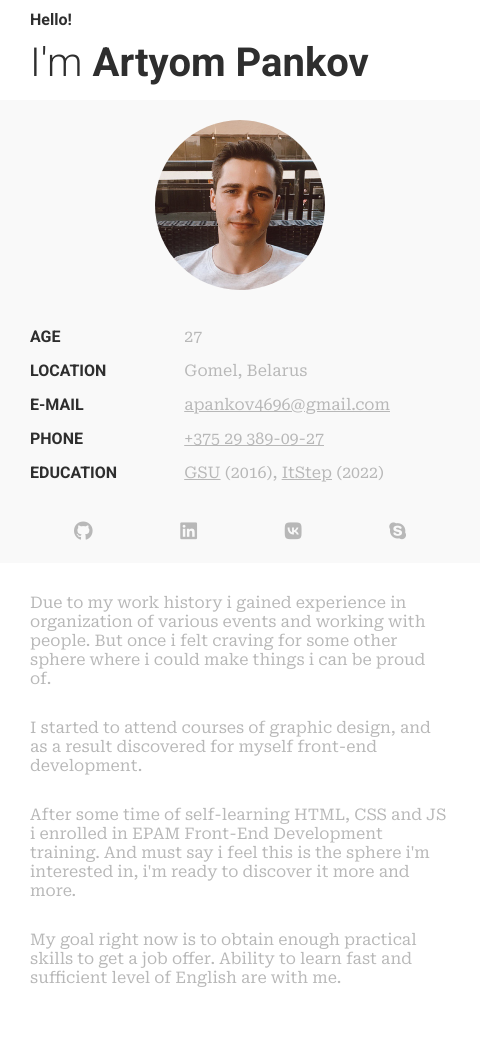
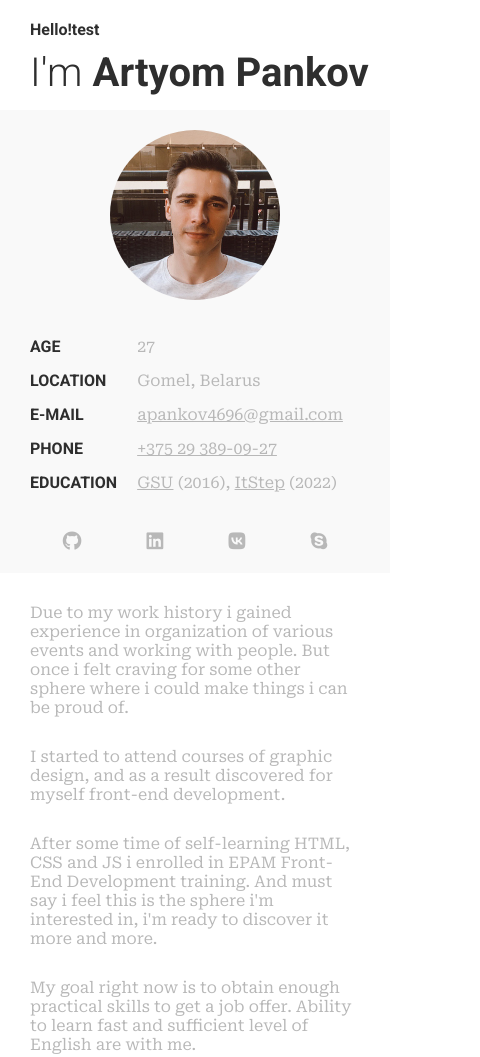
Before and after one commit to avpankov/EPAM_JS_lab_Resume, a website: page index.html in a window 390 px wide. Shown: the whole page, 480 px wide, since content can reach past the window. Before the commit the page ends 987 px from the top, so only its background shows below. Drawn offline with Linux system fonts and the light colour scheme.

Commit message:
Added changes

```diff
--- a/index.html
+++ b/index.html
@@ -48,7 +48,7 @@
         </aside>
         <section>
             <div class="greeting">
-                <h4>Hello!</h4>
+                <h4>Hello!test</h4>
                 <h1><span>I'm</span> Artyom Pankov</h1>
                 <hr>
             </div>
--- a/style.scss
+++ b/style.scss
@@ -117,19 +117,23 @@ body {
     }
 }
 
-@media (max-width: 480px){
+@media screen and (max-width: 480px){
+
     body {
         display: block;
         width: 100%;
+        height: 100%;
         overflow-x: hidden;
+
         main {
             display: block;
-            width: 480px;
+            width: 100%;
+
             margin: auto;
             border-radius: 0%;
             box-shadow: none;
             aside {
-                margin: 100px 0 0 0;
+                margin: 110px 0 0 0;
                 width: 100%;
                 border-radius: 0%;
                 padding: 0 30px;
@@ -139,7 +143,7 @@ body {
                     justify-content: space-between;
                     .info__headings {
                         h4 {
-                            margin: 20px 0;
+                            margin: 20px 20px 20px 0;
                         }
                     }
                     .info__content {
@@ -148,17 +152,18 @@ body {
 
                 }
                 .social-networks {
+                    font-size: 1.1rem;
                     margin:  20px 0 20px 0;
                 }
             }
 
             section {
                 width: 100%;
-                margin: 0;
+                margin: 20px 0 20px 0;
                 padding: 0 30px;
                 border-radius: 0%;
                 .greeting {
-                    margin-top: 10px;
+                    margin-top: 20px;
                     position: absolute;
                     top: 0;
                     h1 {
```
Also changed, not shown: style.css, 1 other file.
